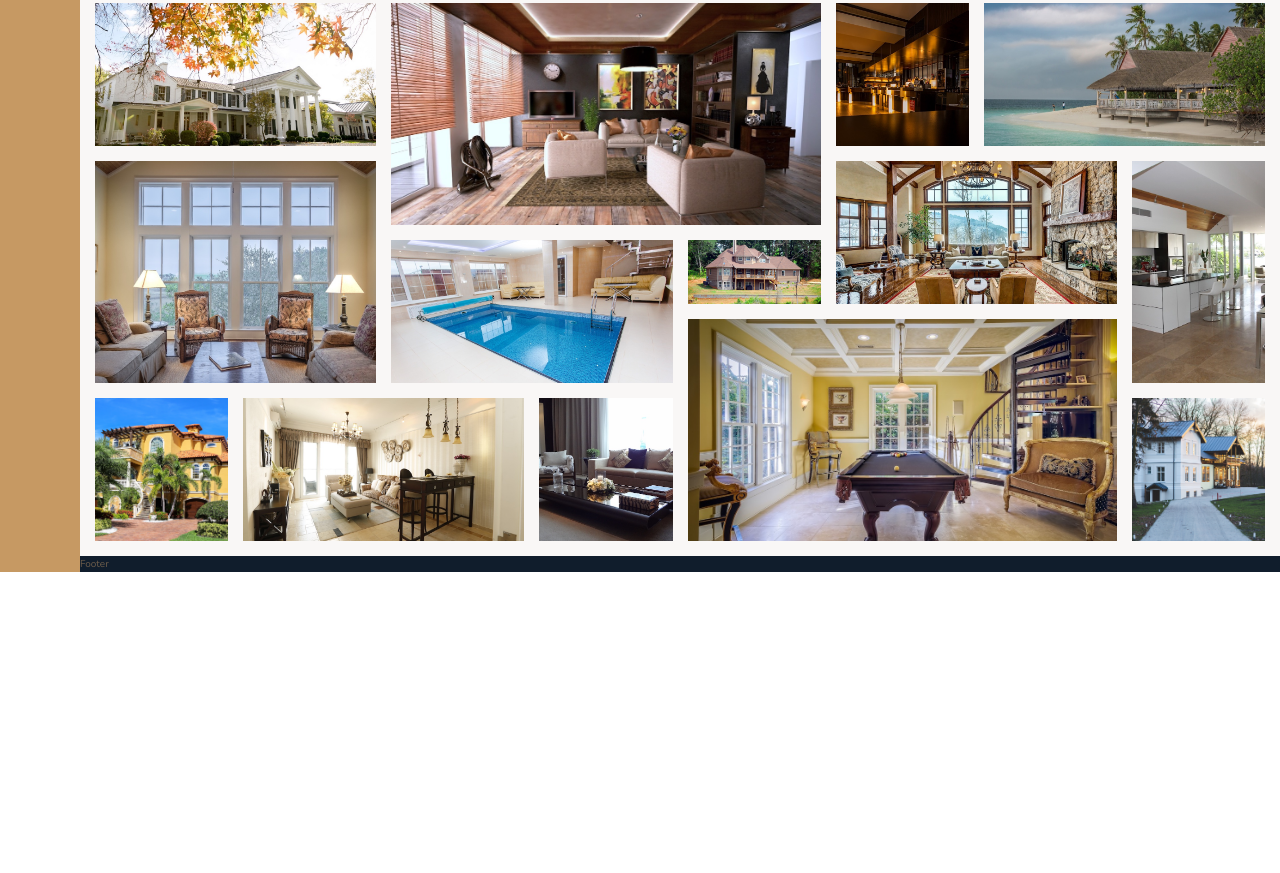
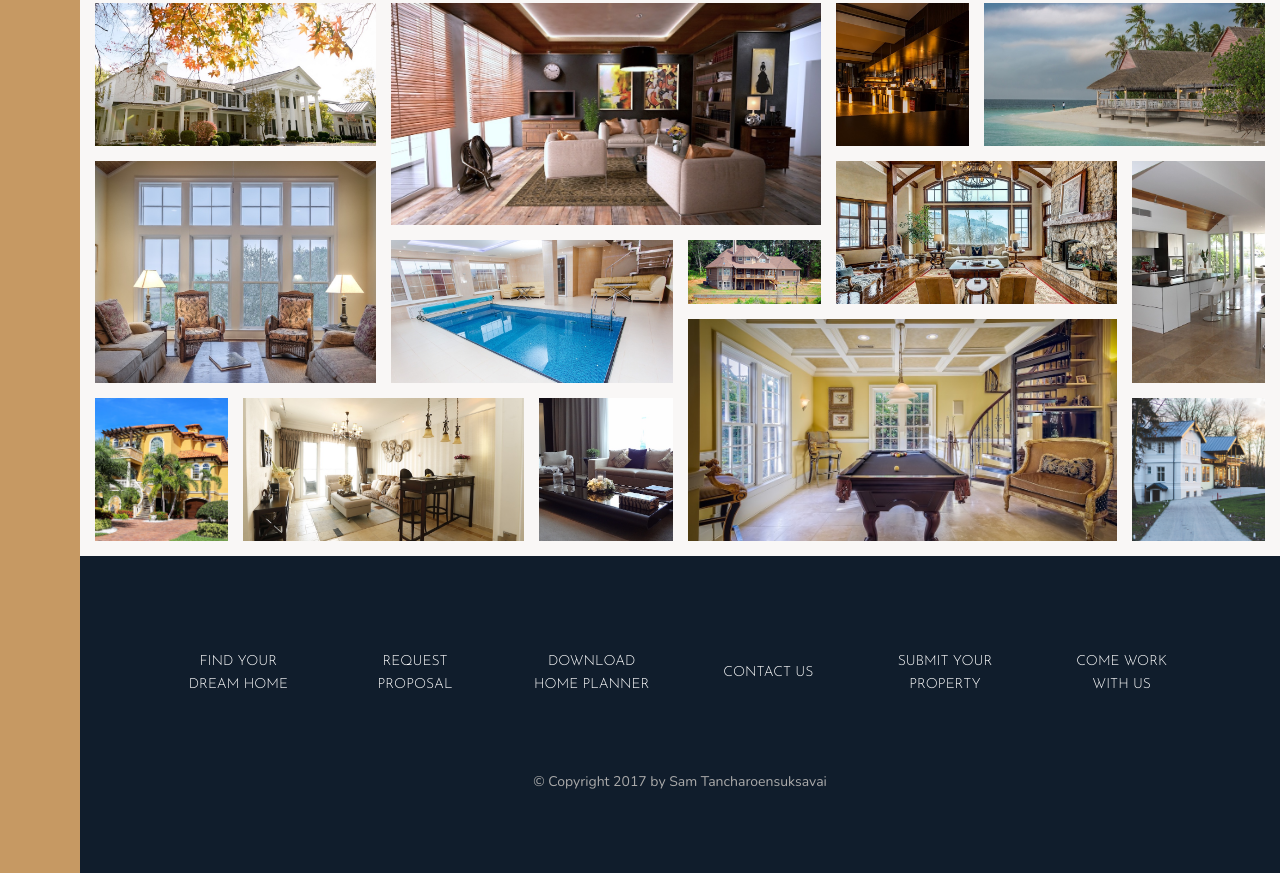
Before and after one commit to akardet/nexter, a website: page index.html in a window 1280 px wide. Shown: the part 3084-3957 px from the top of the page. Before the commit the page ends 3656 px from the top, so only its background shows below. Drawn offline with nearby package versions, Linux system fonts and the light colour scheme.

Commit message:
Adding style to the footer section

```diff
--- a/index.html
+++ b/index.html
@@ -328,12 +328,20 @@
             <figure class="gallery__item gallery__item--12"><img src="img/gal-12.jpeg" alt="Gallery Image 12" class="gallery__img"></figure>
             <figure class="gallery__item gallery__item--13"><img src="img/gal-13.jpeg" alt="Gallery Image 13" class="gallery__img"></figure>
             <figure class="gallery__item gallery__item--14"><img src="img/gal-14.jpeg" alt="Gallery Image 14" class="gallery__img"></figure>
-
-
         </section>
 
         <footer class="footer">
-            Footer
+            <ul class="nav">
+                <li class="nav__item"><a href="#" class="nav__link">Find your dream home</a></li>
+                <li class="nav__item"><a href="#" class="nav__link">Request Proposal</a></li>
+                <li class="nav__item"><a href="#" class="nav__link">Download home planner</a></li>
+                <li class="nav__item"><a href="#" class="nav__link">Contact Us</a></li>
+                <li class="nav__item"><a href="#" class="nav__link">Submit Your Property</a></li>
+                <li class="nav__item"><a href="#" class="nav__link">Come Work With Us</a></li>
+            </ul>
+            <p class="copyright">
+                &copy; Copyright 2017 by Sam Tancharoensuksavai
+            </p>
         </footer>
     </body>
 </html>
--- a/sass/_footer.scss
+++ b/sass/_footer.scss
@@ -1,4 +1,43 @@
 .footer {
   background-color: $color-secondary;
   grid-column: full-start / full-end;
+  padding: 8rem;
 }
+
+.nav {
+  list-style-type: none;
+
+  display: grid;
+  grid-template-columns: repeat(auto-fit, minmax(15rem, 1fr));
+  grid-gap: 2rem;
+  align-items: center;
+
+  &__link:link,
+  &__link:visited {
+    font-size: 1.4rem;
+    color: #FFF;
+    text-decoration: none;
+    font-family: $font-display;
+    text-transform: uppercase;
+    text-align: center;
+    padding: 1.5rem;
+    display: block;
+    transition: all .2s;
+  }
+
+  &__link:hover,
+  &__link:active {
+    background-color: rgba(#FFF, .05);
+    transform: translateY(-.3rem);
+  }
+}
+
+.copyright {
+  font-size: 1.4rem;
+  color: $color-grey-light-2;
+  width: 80%;
+  margin-top: 6rem;
+  margin-right: auto;
+  margin-left: auto;
+  text-align: center;
+}
```
Also changed, not shown: css/style.css.
